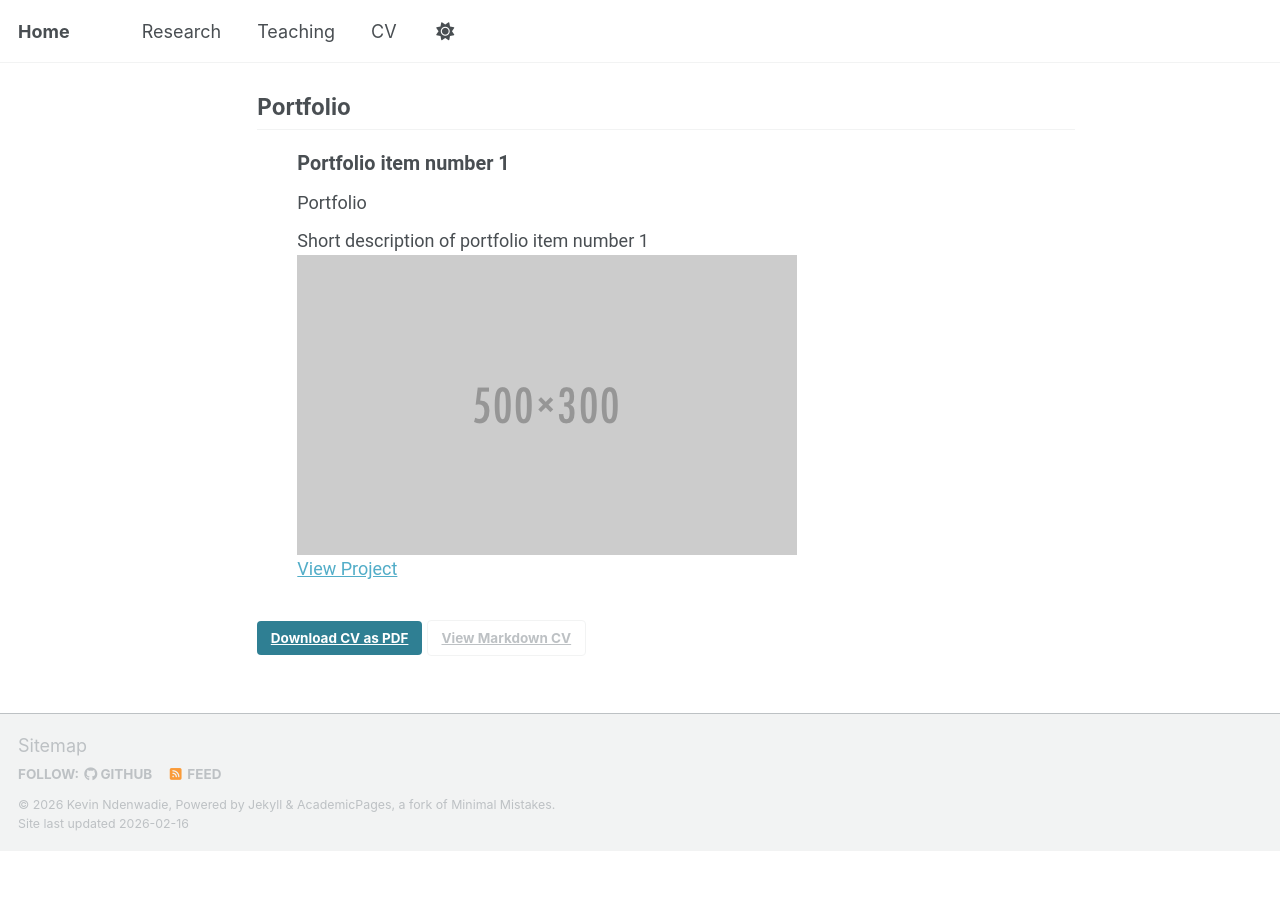
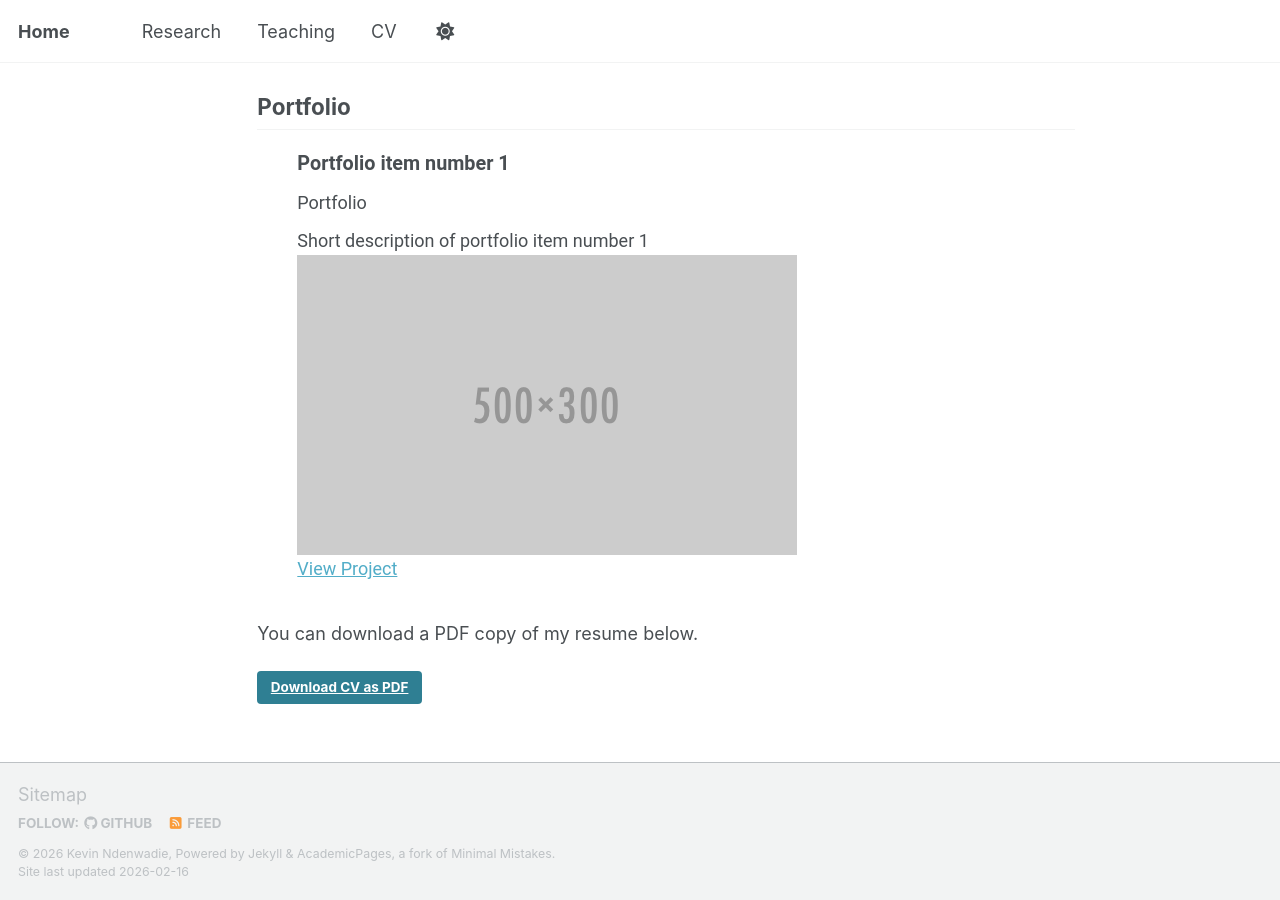
Before and after one commit to Kevinndenwadie/kevinndenwadie.github.io, a Jekyll site: the page built from _pages/cv-json.md, in a window 1280 px wide and 900 px high, scrolled down 2466 px. Built offline with Jekyll 4.4.1, drawn with Linux system fonts in a browser that asks for light colours; a script bundle is joined from its source files by our own code; library files that are not in the unit come from our copies; before the commit the page ends 3318 px from its top, so only the background shows below that.

Commit message:
Update cv-json.md

```diff
--- a/_pages/cv-json.md
+++ b/_pages/cv-json.md
@@ -11,7 +11,7 @@
 
 {% include cv-template.html %}
 
+You can download a PDF copy of my resume below.
 <div class="cv-download-links">
   <a href="{{ base_path }}/files/cv.pdf" class="btn btn--primary">Download CV as PDF</a>
-  <a href="{{ base_path }}" class="btn btn--inverse">View Markdown CV</a>
 </div>
```
